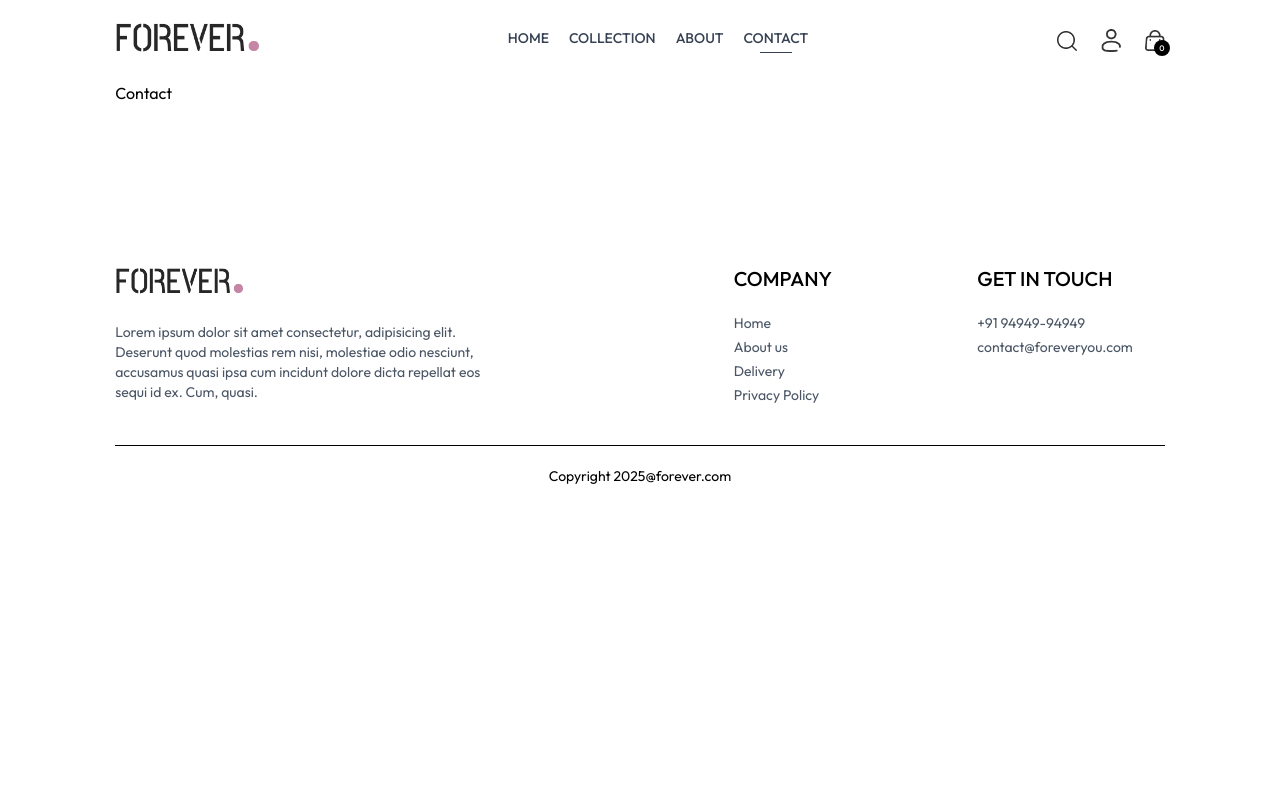
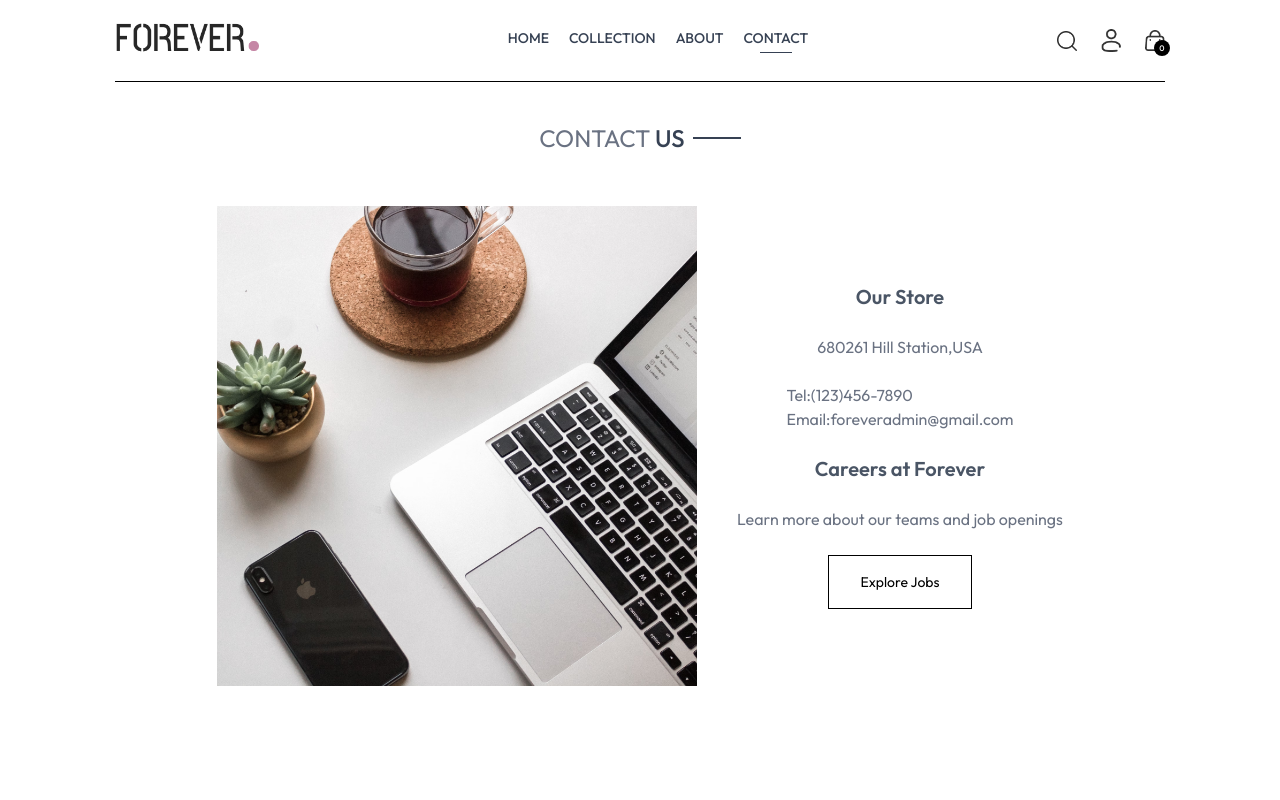
Before and after one commit to Arjun-P-Manoj/E-commerce, a React (Vite) app in the folder frontend/: page /contact in a window 1280 px wide. Shown: the top 800 px of the page. Built offline with nearby package versions, Linux system fonts and the light colour scheme.

Commit message:
created Contact Page

```diff
--- a/frontend/src/pages/Contact.jsx
+++ b/frontend/src/pages/Contact.jsx
@@ -1,9 +1,38 @@
-import React from 'react'
-
+import React from "react";
+import Title from "../components/Title";
+import { assets } from "../assets/frontend_assets/assets";
+import NewsLetterBox from "../components/NewsLetterBox"
 const Contact = () => {
   return (
-    <div>Contact</div>
-  )
-}
+    <div>
+      <div className="text-center text-2xl pt-10 border-t">
+        <Title text1={"CONTACT"} text2={"US"} />
+      </div>
+      <div className="my-10 flex flex-col justify-center md:flex-row gap-10 mb-28">
+        <img
+          className="w-full md:max-w-[480px]"
+          src={assets.contact_img}
+          alt=""
+        />
+        <div className="flex flex-col justify-center items-center gap-6 ">
+          <p className="font-semibold text-xl text-gray-600">Our Store</p>
+          <p className="text-gray-500">680261 Hill Station,USA</p>
+          <p className="text-gray-500">
+            Tel:(123)456-7890 <br />
+            Email:foreveradmin@gmail.com
+          </p>
+          <p className="font-semibold text-xl text-gray-600">
+            Careers at Forever
+          </p>
+          <p className="text-gray-500">
+            Learn more about our teams and job openings
+          </p>
+          <button className="border border-black px-8 py-4 text-sm hover:bg-black hover:text-white transition-all duration-500">Explore Jobs</button>
+        </div>
+      </div>
+      <NewsLetterBox/>
+    </div>
+  );
+};
 
-export default Contact
+export default Contact;
```
